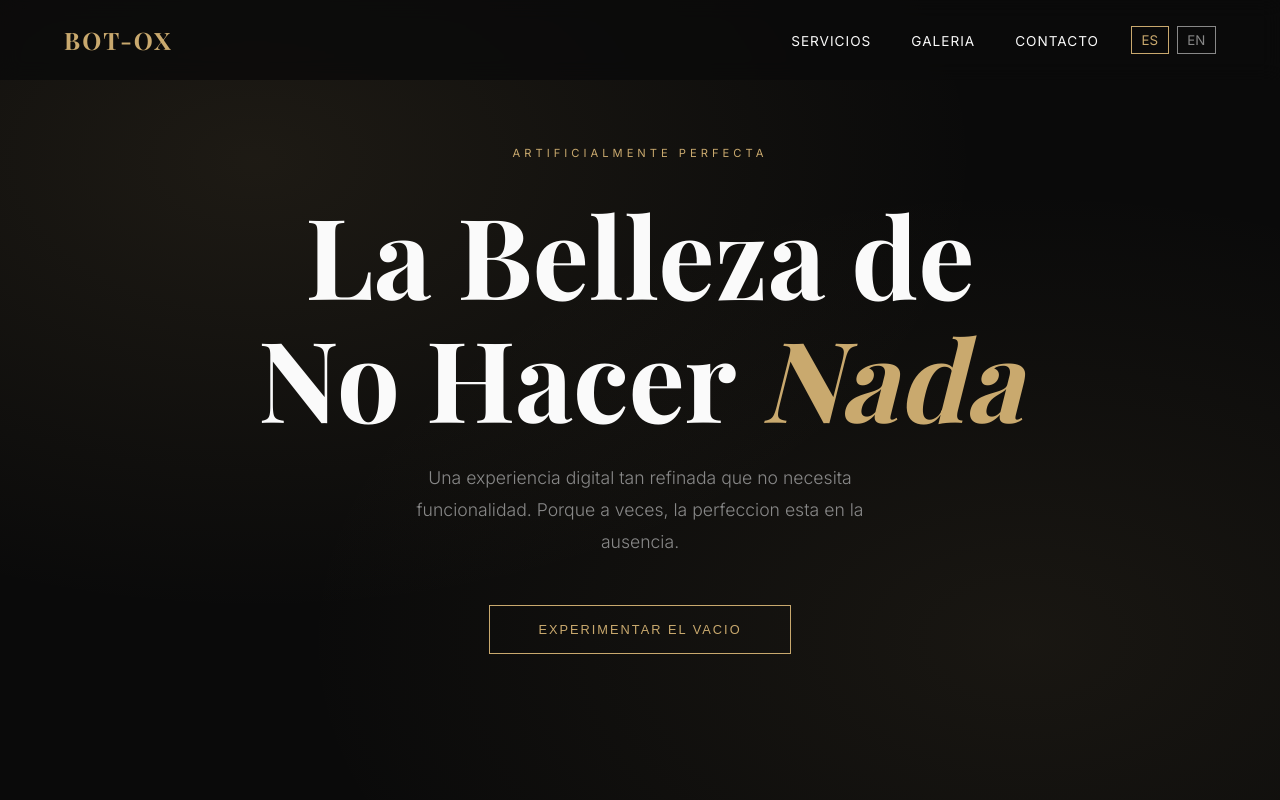
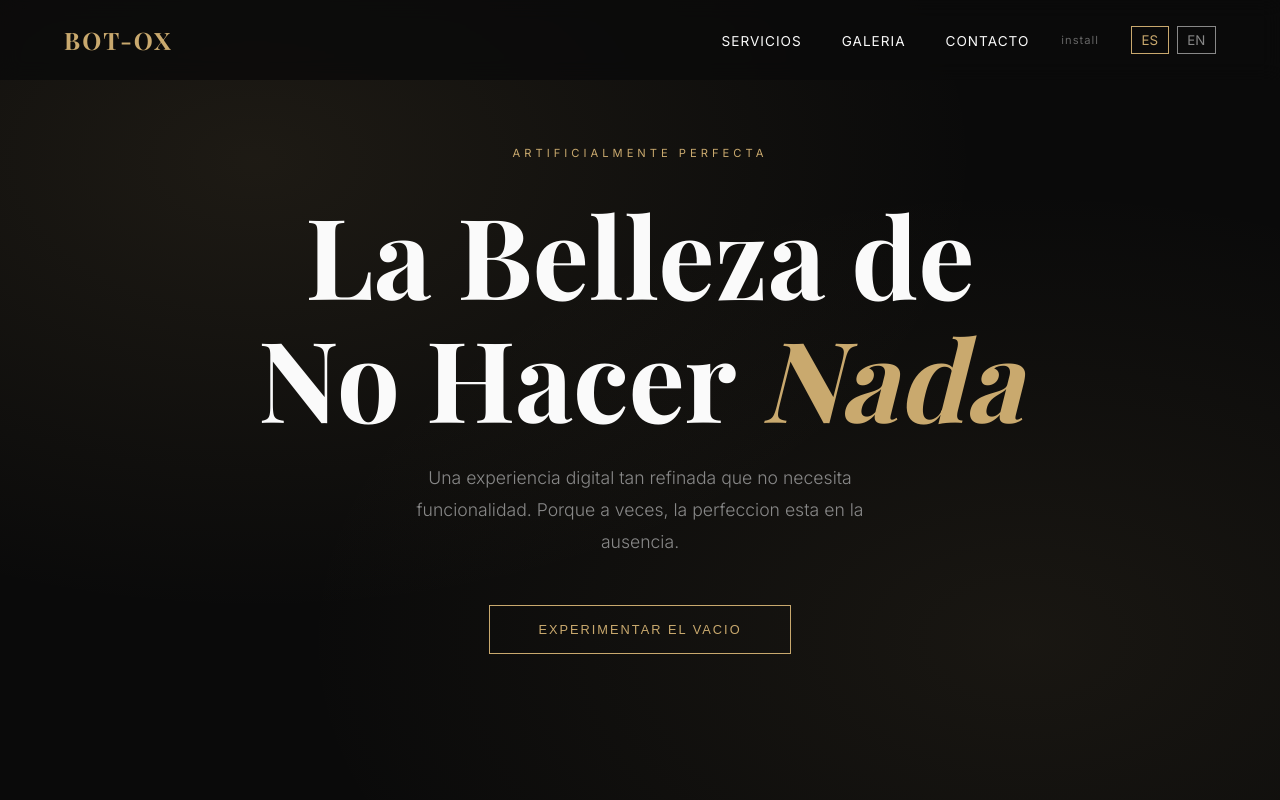
Before and after one commit to Pvrolomx/bot-ox-kardashian, a website: page index.html in a window 1280 px wide. Shown: the top 800 px of the page. Drawn offline with nearby package versions, Linux system fonts and the light colour scheme.

Commit message:
feat: link install discreto en nav + instrucciones manuales

```diff
--- a/index.html
+++ b/index.html
@@ -68,6 +68,19 @@
             align-items: center;
             gap: 2rem;
         }
+
+        .nav-install {
+            font-size: 0.7rem;
+            color: #666;
+            text-decoration: none;
+            letter-spacing: 1px;
+            text-transform: lowercase;
+            transition: color 0.3s;
+        }
+        .nav-install:hover {
+            color: var(--gold);
+        }
+
         .lang-toggle {
             display: flex;
             gap: 0.5rem;
@@ -356,6 +369,7 @@
                 <li><a href="#void" data-i18n="nav.contact">Contacto</a></li>
             </ul>
 
+            <a href="#" class="nav-install" onclick="manualInstall(event)">install</a>
             <div class="lang-toggle">
                 <button class="lang-btn active" onclick="setLang('es')">ES</button>
                 <button class="lang-btn" onclick="setLang('en')">EN</button>
```
